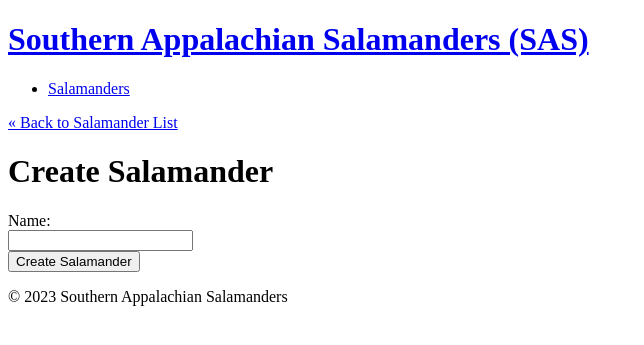
After one commit to arollice/sas-phase05, a PHP site: page /phase02/public/salamanders/create.php in a window 1280 px wide. The commit adds this page. Shown: the top 345 px of the page, without its empty margins (0-644 px from the left). Run offline with PHP 8.4, Linux system fonts and the light colour scheme.

Commit message:
Taking Break

```diff
--- /dev/null
+++ b/phase02/public/salamanders/create.php
@@ -0,0 +1,23 @@
+<?php require_once('../../private/initialize.php'); ?>
+
+<?php require_once('../../private/initialize.php');
+
+$pageTitle = 'Salamander Details';
+
+include(SHARED_PATH . '/salamander-header.php')
+?>
+<p><a href="<?= url_for('/salamanders/index.php'); ?>">&laquo; Back to Salamander List</a></p>
+
+<h1>Create Salamander</h1>
+<form>
+  <label for = "name">Name:</label>
+  <br>
+  <input type="text" name ="Name">
+  <br>
+  <input type = "submit" value="Create Salamander">
+</form>
+
+
+<?php
+include(SHARED_PATH . '/salamander-footer.php')
+?>
--- a/phase02/public/salamanders/index.php
+++ b/phase02/public/salamanders/index.php
@@ -14,7 +14,7 @@ include(SHARED_PATH . '/salamander-header.php');
 
 <h1>Salamanders Main Page</h1>
 
-  <a href="<?= url_for('/salamanders/new.php'); ?>">Create a Salamander</a>
+  <a href="<?= url_for('/salamanders/create.php'); ?>">Create a Salamander</a>
 
 <table>
   <tr>
```
Also changed, not shown: phase02/public/salamanders/edit.php (added, +21 -0 lines), phase02/public/salamanders/new.php (+6 -9 lines).
